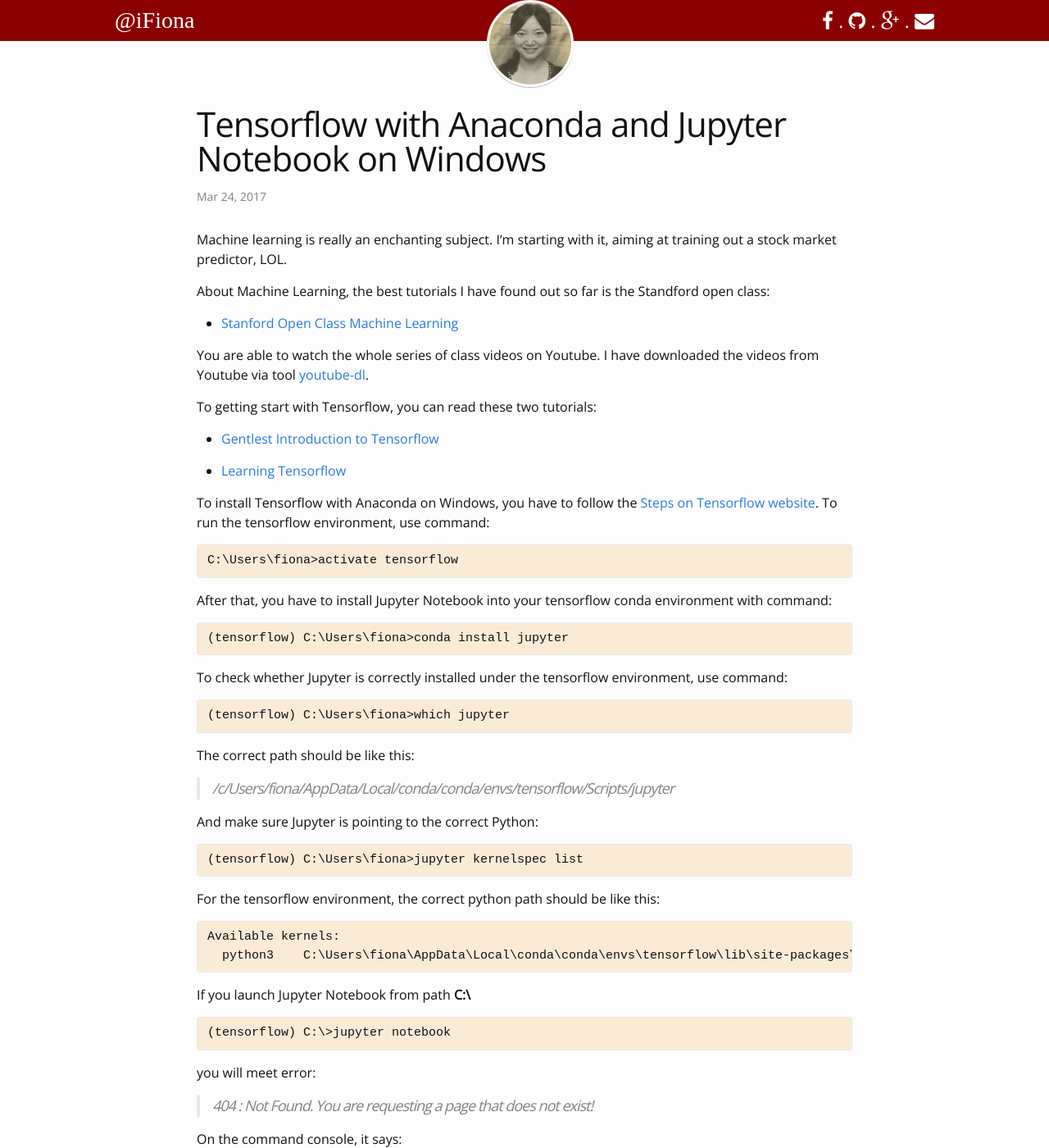
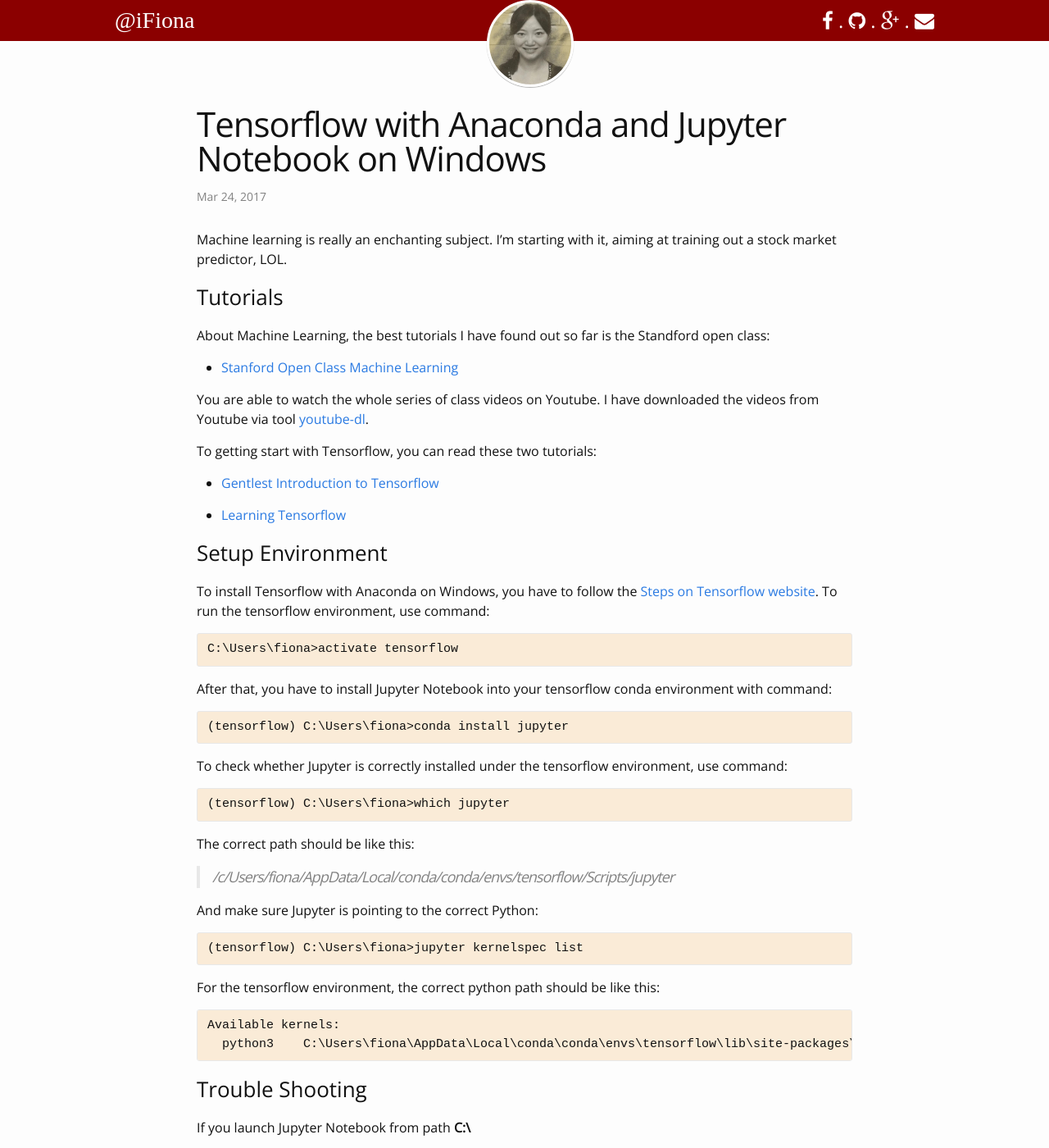
Before and after one commit to yuezhizizhang/yuezhizizhang.github.io, a Jekyll site: the page built from _posts/2017-03-24-tensorflow-with-anaconda-jupyter.markdown, in a window 1280 px wide and 1400 px high. Shown: the whole window at 82% size. Built offline with Jekyll 4.4.1, drawn with Linux system fonts in a browser that asks for light colours; some web fonts are replaced.

Commit message:
tensorflow with anaconda

````diff
--- a/_posts/2017-03-24-tensorflow-with-anaconda-jupyter.markdown
+++ b/_posts/2017-03-24-tensorflow-with-anaconda-jupyter.markdown
@@ -5,6 +5,8 @@
 ---
 
 Machine learning is really an enchanting subject. I'm starting with it, aiming at training out a stock market predictor, LOL.
+
+### Tutorials
 
 About Machine Learning, the best tutorials I have found out so far is the Standford open class:
 
@@ -17,6 +19,8 @@
 * [Gentlest Introduction to Tensorflow](https://medium.com/all-of-us-are-belong-to-machines/the-gentlest-introduction-to-tensorflow-248dc871a224)
 
 * [Learning Tensorflow](http://learningtensorflow.com/index.html)
+
+### Setup Environment
 
 To install Tensorflow with Anaconda on Windows, you have to follow the [Steps on Tensorflow website](https://www.tensorflow.org/install/install_windows#installing_with_anaconda). To run the tensorflow environment, use command:
 
@@ -53,6 +57,8 @@
   python3    C:\Users\fiona\AppData\Local\conda\conda\envs\tensorflow\lib\site-packages\ipykernel\resources
 ```
 
+### Trouble Shooting
+
 If you launch Jupyter Notebook from path **C:\\**
 
 ```cmd
````
